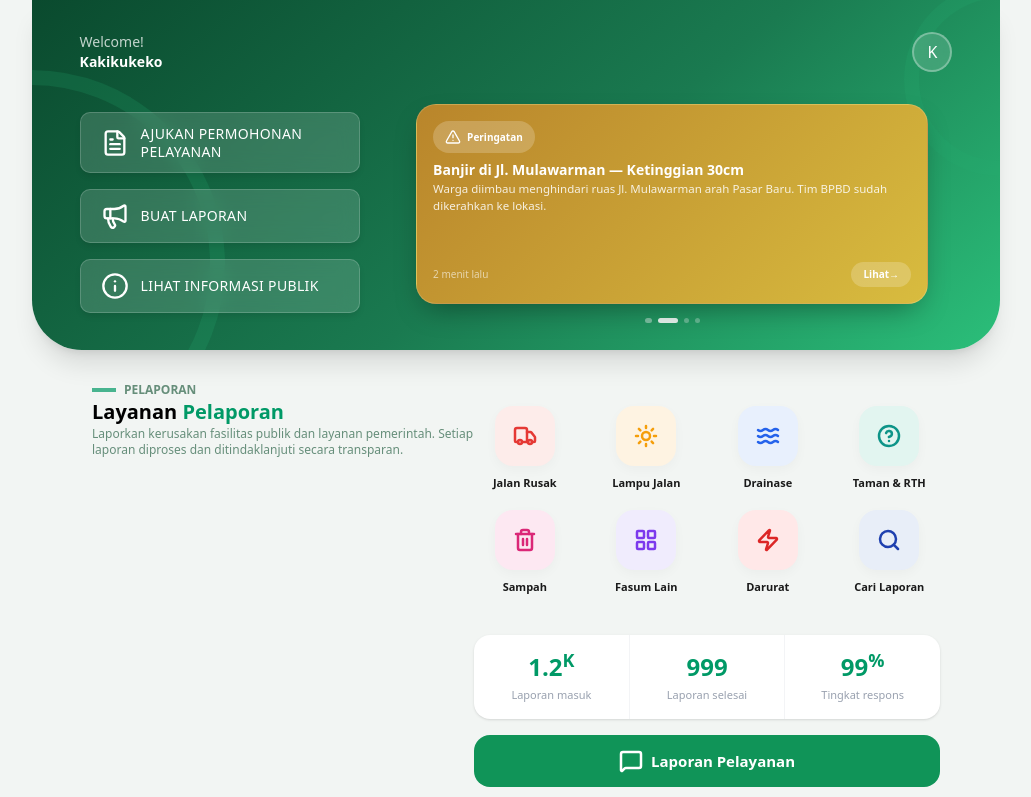
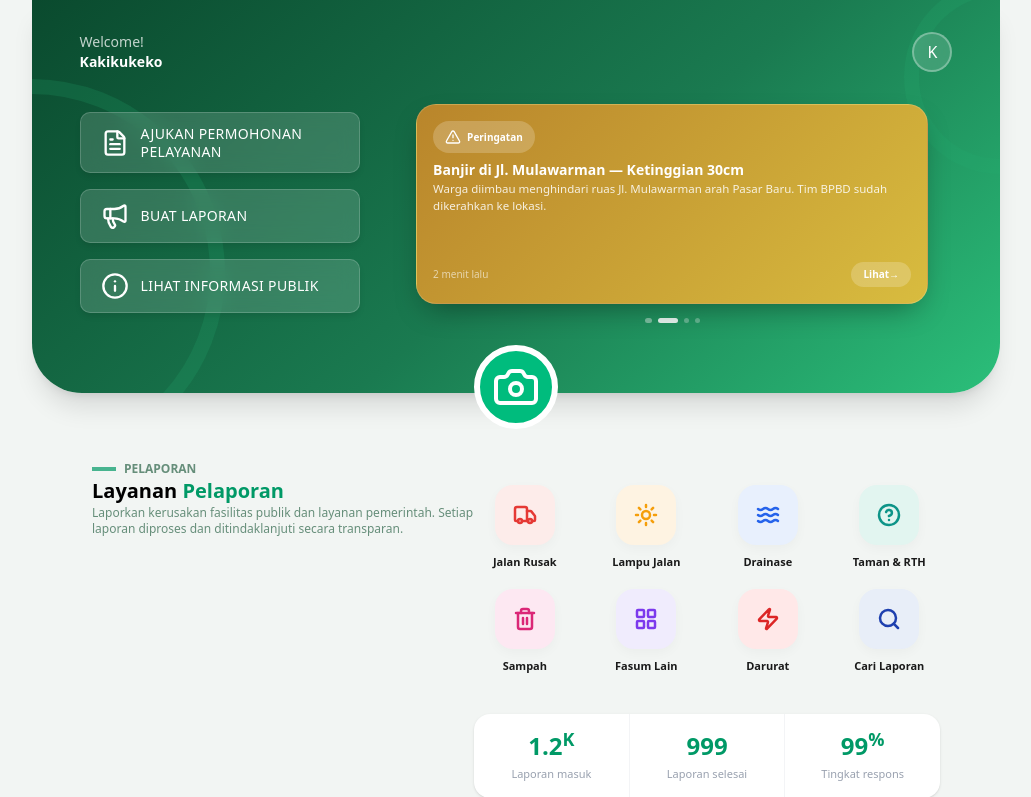
Before and after one commit to StarmangoGH67/iofest26, a SvelteKit app in the folder frontend/: page / in a window 1280 px wide. Shown: the top 797 px of the page, without its empty margins (124-1155 px from the left). Built offline with nearby package versions, Linux system fonts and the light colour scheme.

Commit message:
Feature/frontend: Fully designed landing page

```diff
--- a/frontend/src/lib/components/AccordionSection.svelte
+++ b/frontend/src/lib/components/AccordionSection.svelte
@@ -66,7 +66,7 @@
 		position: absolute;
 		left: 5px;
 		top: 32px;
-		bottom: 0;
+		bottom: -20px;
 		width: 2px;
 		opacity: 0.3;
 	}
--- a/frontend/src/lib/components/Landing/Carousel.svelte
+++ b/frontend/src/lib/components/Landing/Carousel.svelte
@@ -157,7 +157,7 @@
 	</div>
 
 	<div class="carousel-dots">
-		{#each items as _, i (i)}
+		{#each Array.from({ length: items.length }, (_, i) => i) as i (i)}
 			<button
 				class="dot {i === current ? 'active' : ''}"
 				onclick={() => {
--- a/frontend/src/lib/components/Landing/Header.svelte
+++ b/frontend/src/lib/components/Landing/Header.svelte
@@ -1,11 +1,13 @@
 <script lang="ts">
 	import Carousel from './Carousel.svelte';
 	import '../../../routes/style.scss';
+	import type { Component } from 'svelte';
+	import { Camera } from 'lucide-svelte';
 
 	let { name, imageUrl, services, cardItems } = $props<{
 		name: string;
 		imageUrl: string | null;
-		services: Array<{ title: string; icon: any }>;
+		services: Array<{ title: string; icon: Component }>;
 		cardItems: Array<{
 			theme: string;
 			title: string;
@@ -19,7 +21,7 @@
 	const initial = $derived(name?.charAt(0).toUpperCase() ?? 'K');
 </script>
 
-<header class="header-main px-6 py-4 shadow-xl lg:px-12 lg:py-8">
+<header class="header-main px-6 pt-4 pb-20 shadow-xl lg:px-12 lg:pt-8">
 	<div class="circle-1 w-[30%] lg:w-[20%]"></div>
 	<div class="circle-2 left-[-30%] w-[60%] lg:left-[-20%] lg:w-[40%]"></div>
 
--- a/frontend/src/routes/+page.svelte
+++ b/frontend/src/routes/+page.svelte
@@ -1,18 +1,19 @@
 <script lang="ts">
-	import { FileText, Megaphone, Info, MessageSquare, House, BookText, Globe } from 'lucide-svelte';
+	import { FileText, Megaphone, Info, MessageSquare, House, BookText, Globe, Camera } from 'lucide-svelte';
 	import Header from '$lib/components/Landing/Header.svelte';
 	import ReportSection from '$lib/components/Landing/LayananPelaporan.svelte';
 	import SectionHeader from '$lib/components/sectionHeader.svelte';
 	import ActionButtons from '$lib/components/ActionButtons.svelte';
 	import StatCard from '$lib/components/StatCard.svelte';
 	import AccordionSection from '$lib/components/AccordionSection.svelte';
+	import type { Component } from 'svelte';
 
 	const user = { name: 'Kakikukeko', imageUrl: null };
 
 	const services = [
-		{ title: 'Ajukan Permohonan Pelayanan', icon: FileText },
-		{ title: 'Buat Laporan', icon: Megaphone },
-		{ title: 'Lihat Informasi Publik', icon: Info }
+		{ title: 'Ajukan Permohonan Pelayanan', icon: FileText as unknown as Component },
+		{ title: 'Buat Laporan', icon: Megaphone as unknown as Component },
+		{ title: 'Lihat Informasi Publik', icon: Info as unknown as Component }
 	];
 
 	interface CardItem {
@@ -90,7 +91,15 @@
 
 <div class="relative mx-auto flex min-h-screen max-w-6xl flex-col items-center pb-24">
 	<Header name={user.name} imageUrl={user.imageUrl} {services} {cardItems} />
-
+	<div class="w-full flex justify-center items-center -mt-12 z-40 ">
+		<a
+				href="/report"
+				class="bg-emerald-500 p-3 border-6 border-white rounded-full"
+				aria-label="Report Facility Button"
+			>
+			<Camera class="text-white w-12 h-12" />
+		</a>
+	</div>
 	<main class="mx-auto flex max-w-4xl flex-col gap-4 px-6 py-8">
 		<ReportSection {categories} {stats} {actions} />
 		<section class="flex flex-col gap-3">
```
